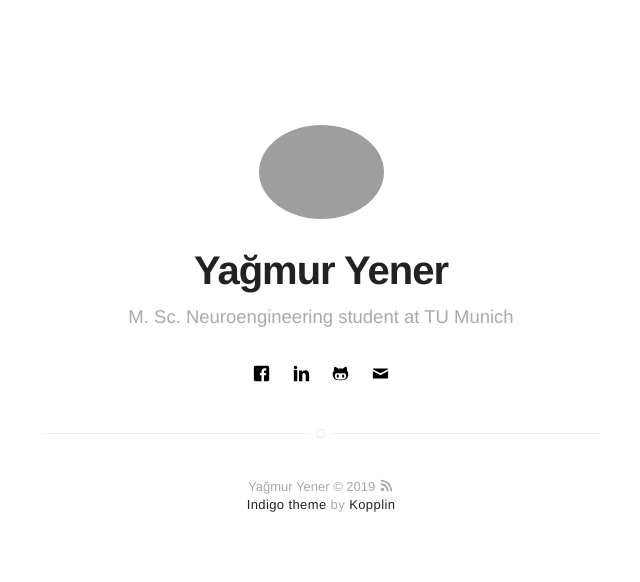
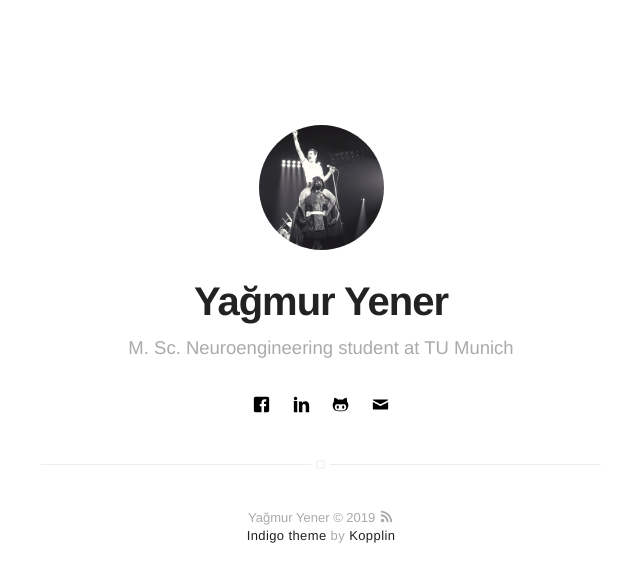
Before and after one commit to reneyagmur/reneyagmur.github.io, a Jekyll site: the page built from index.html, in a window 1280 px wide. Shown: the top 582 px of the page, without its empty margins (319-959 px from the left). Built offline with Jekyll 4.4.1, drawn with Linux system fonts in a browser that asks for light colours.

Commit message:
Update _config.yml

```diff
--- a/_config.yml
+++ b/_config.yml
@@ -8,7 +8,7 @@ bio: M. Sc. Neuroengineering student at TU Munich
 # if it's an external image, update below for true
 # better with square images
 external-image: false
-picture: assets/images/yener_pp.jpg
+picture: assets/images/queen3.jpg
 
 # If you want to include your resume, set to true
 # and specify source (external or local).
```
